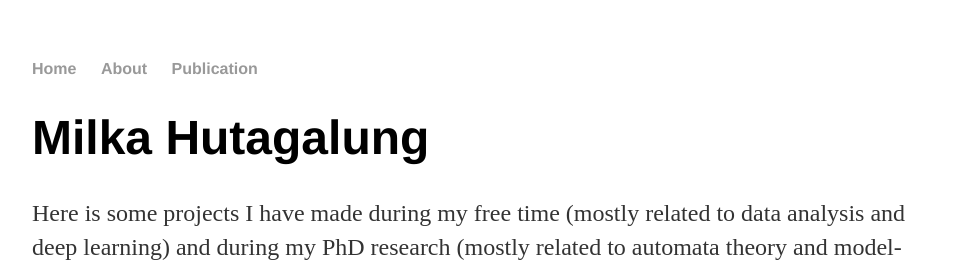
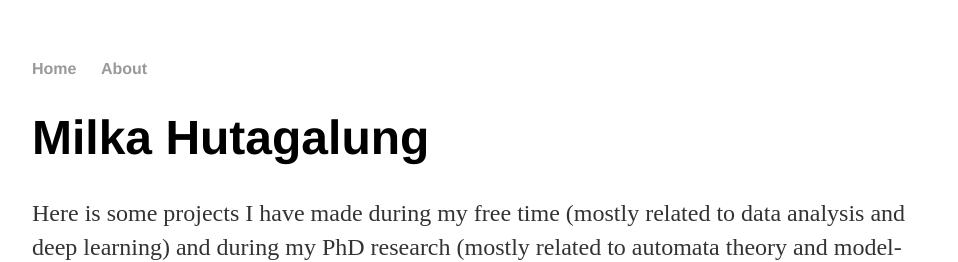
Before and after one commit to milkahut/milkahut.github.io, a Jekyll site: the page built from index.html, in a window 1280 px wide. Shown: the top 262 px of the page, without its empty margins (160-1118 px from the left). Built offline with Jekyll 4.4.1, drawn with Linux system fonts in a browser that asks for light colours.

Commit message:
Update default.html

```diff
--- a/_layouts/default.html
+++ b/_layouts/default.html
@@ -10,7 +10,6 @@
 				<ul>
 					<li><a href="/">Home</a></li>
 					<li><a href="/about">About</a></li>
-					<li><a href="/publication">Publication</a></li>
 				</ul>
 			</nav>
 			<div class="container">
```
